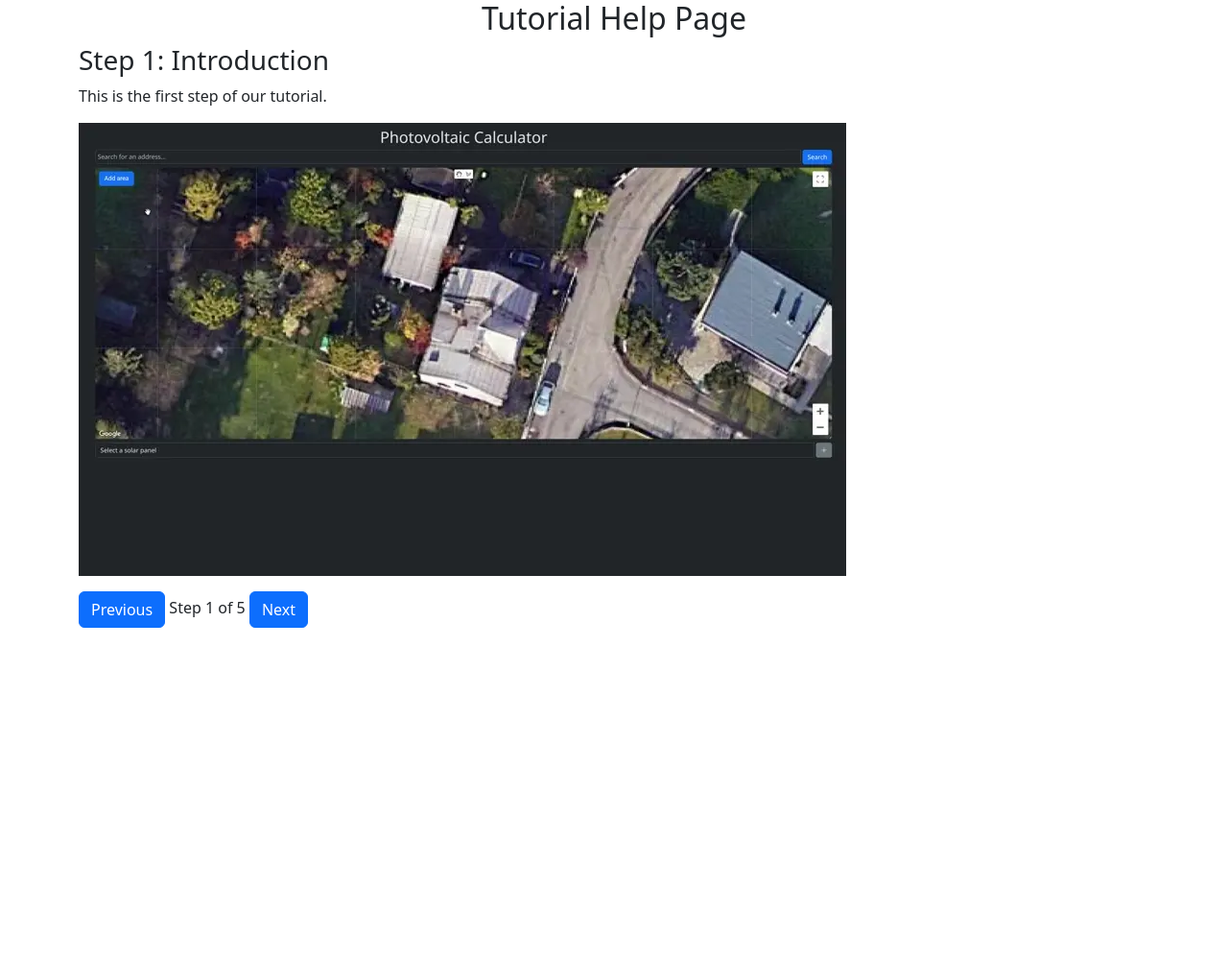
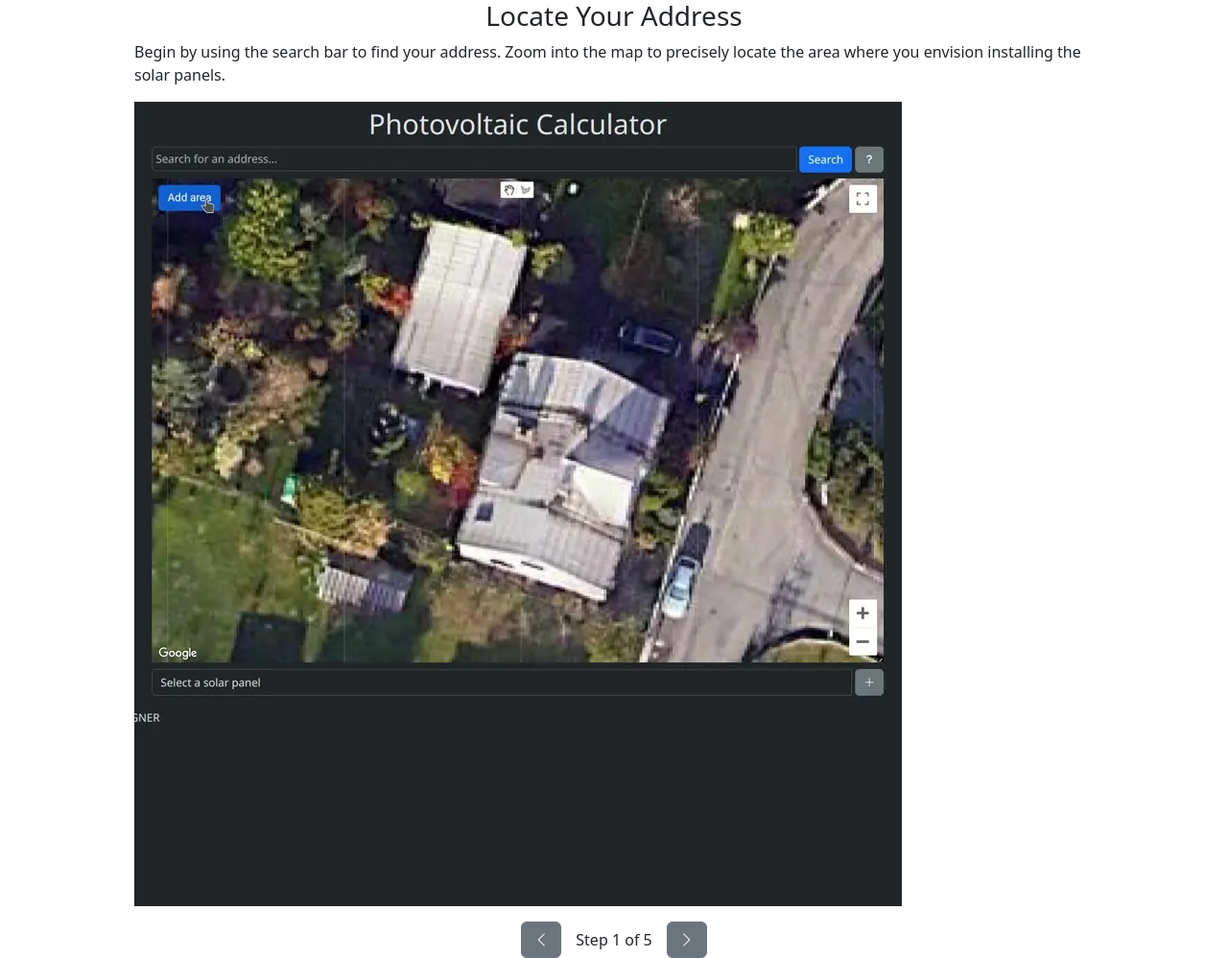
Before and after one commit to tomc02/pv-designer, a Django app: page /help_page/ in a window 1280 px wide. Shown: the whole page at 96% size. Before the commit the page ends 654 px from the top, so only its background shows below. Run offline with Django 4.2, Linux system fonts and the light colour scheme; some libraries are stand-ins or nearby versions.

Commit message:
Help page update

```diff
--- a/pv_designer/web_pv_designer/static/style.css
+++ b/pv_designer/web_pv_designer/static/style.css
@@ -20,7 +20,7 @@
 }
 
 .highlight {
-    border: 2px solid #007bff; /* Blue border for the highlighted panel */
+    border: 2px solid #007bff;
 }
 
 .editable-title {
@@ -48,9 +48,11 @@
         width: 100%;
     }
 }
-.bottom-input{
+
+.bottom-input {
     margin-top: 10px;
 }
+
 .gm-style-cc {
     display: none;
 }
@@ -101,3 +103,35 @@
     margin-bottom: 10px;
     height: 100%;
 }
+
+
+.hero-section {
+    padding: 50px 0;
+}
+
+.features {
+    padding: 20px 0;
+}
+
+.step-content {
+    display: none;
+}
+
+.step-content.active {
+    display: block;
+}
+
+.navigation {
+    display: flex;
+    justify-content: center;
+    align-items: center;
+    height: 100%;
+}
+
+.navigation button {
+    margin: 0 5px;
+}
+
+.step-counter {
+    margin: 0 10px;
+}
--- a/pv_designer/web_pv_designer/templates/base.html
+++ b/pv_designer/web_pv_designer/templates/base.html
@@ -94,7 +94,7 @@
 
 <!-- Footer -->
 <footer>
-    <p>&copy; {% now "Y" %} My Website.</p>
+    <p>&copy; {% now "Y" %} PV DESIGNER</p>
 </footer>
 </body>
 <script src="https://cdn.jsdelivr.net/npm/bootstrap@5.3.1/dist/js/bootstrap.bundle.min.js"
--- a/pv_designer/web_pv_designer/templates/empty_base.html
+++ b/pv_designer/web_pv_designer/templates/empty_base.html
@@ -10,6 +10,7 @@
           integrity="sha384-4bw+/aepP/YC94hEpVNVgiZdgIC5+VKNBQNGCHeKRQN+PtmoHDEXuppvnDJzQIu9" crossorigin="anonymous">
     <link href="https://cdn.jsdelivr.net/npm/bootstrap-icons@1.7.2/font/bootstrap-icons.css" rel="stylesheet">
     <script src="https://ajax.googleapis.com/ajax/libs/jquery/3.6.4/jquery.min.js"></script>
+    <link rel="stylesheet" href="{% static 'style.css' %}">
 </head>
 <body>
 
--- a/pv_designer/web_pv_designer/templates/help_page.html
+++ b/pv_designer/web_pv_designer/templates/help_page.html
@@ -1,49 +1,43 @@
 {% extends 'empty_base.html' %}
 {% load static %}
-
-{% block title %}Tip{% endblock %}
-
-{% block head %}
-    <style>
-
-    </style>
-{% endblock %}
 {% block content %}
 <div class="container">
-    <h2 class="text-center">Tutorial Help Page</h2>
+
+
     <div id="tutorialSteps">
     <div class="step-content active" data-step="1">
-            <h3>Step 1: Introduction</h3>
-            <p>This is the first step of our tutorial.</p>
-            <img src="{% static 'gifs/tip.webp' %}" alt="Step 1" class="img-fluid">
+        <h3 style="text-align: center">Locate Your Address</h3>
+        <p>Begin by using the search bar to find your address. Zoom into the map to precisely locate the area where you envision installing the solar panels.</p>
+        <img src="{% static 'gifs/1.webp' %}" alt="Locate Address" class="img-fluid" >
     </div>
     <div class="step-content" data-step="2">
-            <h3>Step 2: Getting Started</h3>
-            <p>Here's how you get started with our application.</p>
-            <img src="{% static 'gifs/tip.webp' %}" alt="Step 2" class="img-fluid">
+        <h3>Mark the Installation Area</h3>
+        <p>Select the 'Add New Area' option and draw on the map to outline where you wish to place the solar panels. This area represents your future solar installation.</p>
+        <img src="{% static 'gifs/1.webp' %}" alt="Mark Installation Area" class="img-fluid">
     </div>
     <div class="step-content" data-step="3">
-            <h3>Step 3: Feature Usage</h3>
-            <p>Learn how to use this feature in this step.</p>
-            <img src="{% static 'gifs/tip.webp' %}" alt="Step 3" class="img-fluid">
+        <h3>Populate the Area with Panels</h3>
+        <p>Click on 'Fill Area with Panels'. A red edge indicates the top of the roof. Should the orientation need adjusting, utilize the rotate button to align the panels properly.</p>
+        <img src="{% static 'gifs/2.webp' %}" alt="Populate Area with Panels" class="img-fluid">
     </div>
     <div class="step-content" data-step="4">
-            <h3>Step 4: Advanced Features</h3>
-            <p>This step covers some of the advanced features.</p>
-            <img src="{% static 'gifs/tip.webp' %}" alt="Step 4" class="img-fluid">
+        <h3>Specify Panel Details</h3>
+        <p>Now, select your PV panel type from the available options, fill in the slope value, and choose the panel's orientation to ensure optimal solar gain.</p>
+        <img src="{% static 'gifs/3.webp' %}" alt="Specify Panel Details" class="img-fluid">
     </div>
     <div class="step-content" data-step="5">
-            <h3>Step 5: Conclusion</h3>
-            <p>Congratulations! You've completed our tutorial.</p>
-            <img src="{% static 'gifs/tip.webp' %}" alt="Step 5" class="img-fluid">
+        <h3>Adjust Panel Placement</h3>
+        <p>Should you need to reposition or remove a panel, simply click on the panel in question. Use the provided buttons to either move it to a new location or delete it entirely.</p>
+        <img src="{% static 'gifs/4.webp' %}" alt="Adjust Panel Placement" class="img-fluid">
     </div>
 </div>
     <div class="navigation mt-3">
-        <button class="btn btn-primary" onclick="changeStep(-1)">Previous</button>
+        <button class="btn btn-secondary" onclick="changeStep(-1)"><i class="bi bi-chevron-left"></i></button>
         <span class="step-counter">Step <span id="currentStep">1</span> of 5</span>
-        <button class="btn btn-primary" onclick="changeStep(1)">Next</button>
+        <button class="btn btn-secondary" onclick="changeStep(1)"><i class="bi bi-chevron-right"></i></button>
     </div>
-</div>
+
+
 <script>
    let currentStep = 1;
     const totalSteps = 5;
--- a/pv_designer/web_pv_designer/templates/map.html
+++ b/pv_designer/web_pv_designer/templates/map.html
@@ -196,8 +196,8 @@
                     <button type="button" class="btn-close" data-bs-dismiss="modal"
                             aria-label="Close"></button>
                 </div>
-                <div class="modal-body">
-                    <embed src="{% url 'help_page' %}" type="text/html" width="100%" height="900px">
+                <div class="modal-body" style="height: 80vh">
+                    <embed src="{% url 'help_page' %}" type="text/html" style="width: 100%; height:100%">
                 </div>
                 <div class="modal-footer">
                     <button type="button" class="btn btn-secondary" data-bs-dismiss="modal"
```
Also changed, not shown: pv_designer/web_pv_designer/templates/home.html (+34 -1 lines), pv_designer/db.sqlite3, pv_designer/web_pv_designer/static/gifs/1.webp (added), pv_designer/web_pv_designer/static/gifs/2.webp (added), pv_designer/web_pv_designer/static/gifs/3.webp (added), pv_designer/web_pv_designer/static/gifs/4.webp (added), pv_designer/web_pv_designer/static/gifs/edit.webp (added). Lines whose indentation alone changed are shown as unchanged.
